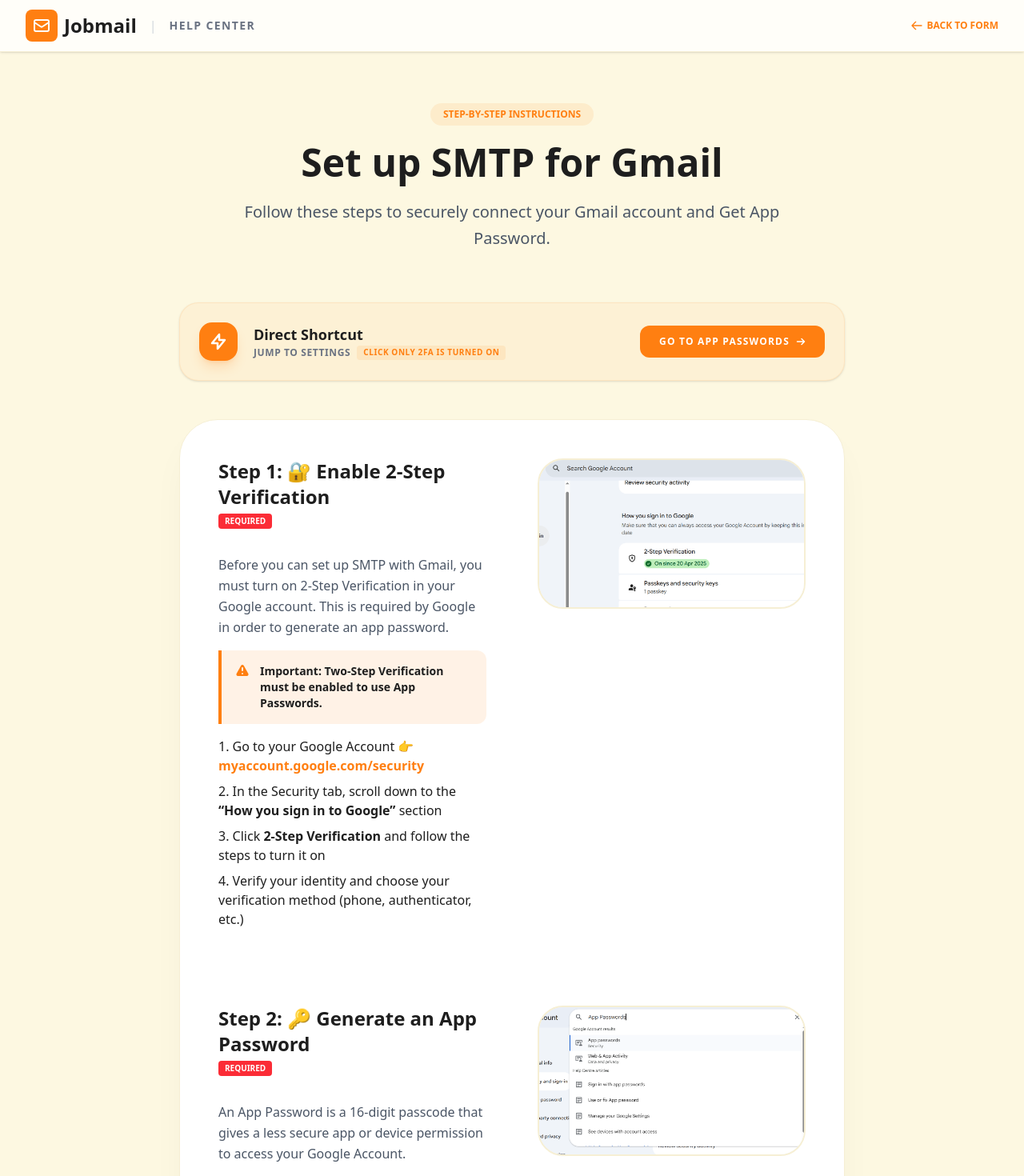
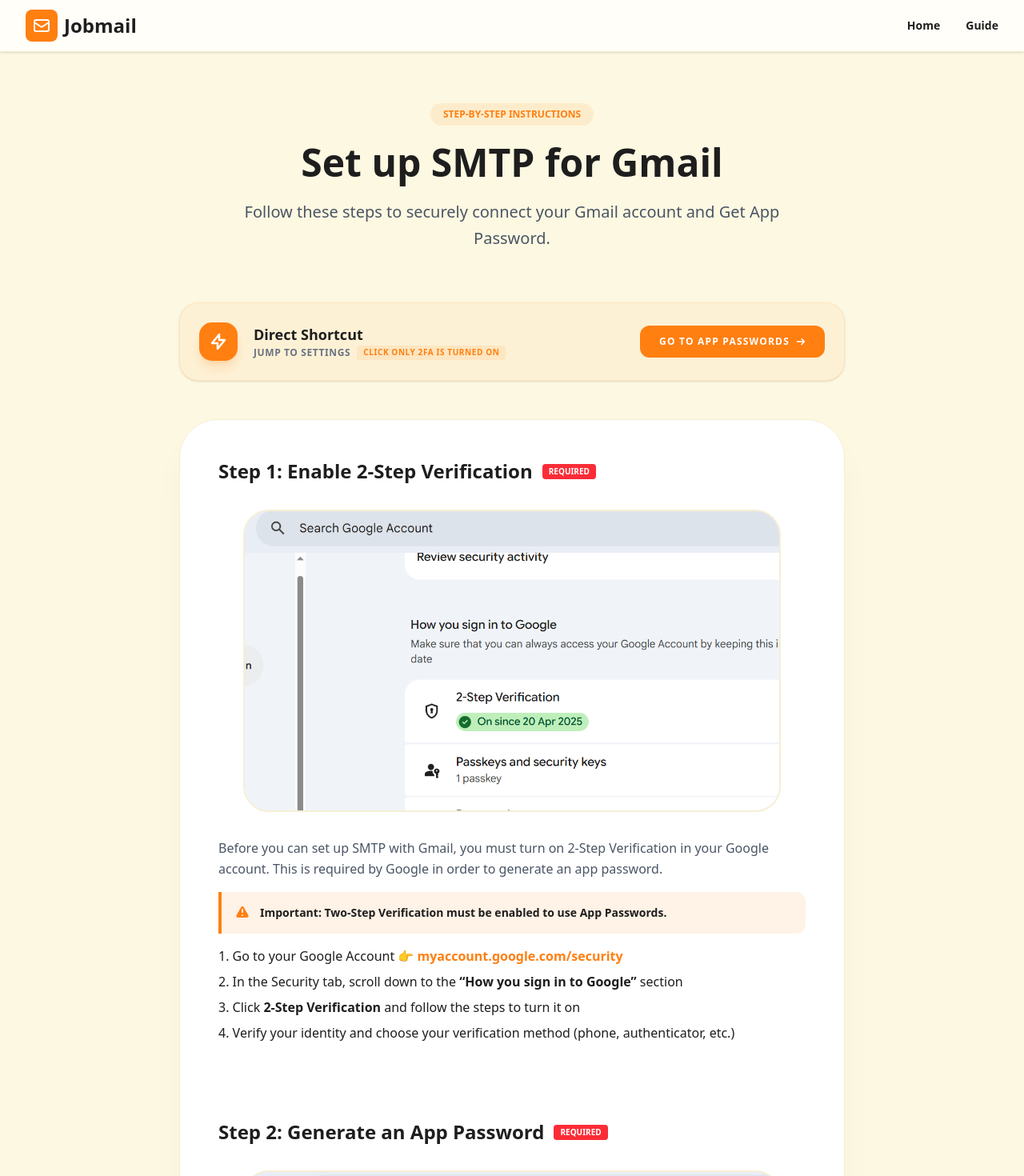
Before and after one commit to AbdurRahim-cmd/Jobmail-frontend, a Next.js app: page /guide in a window 1280 px wide. Shown: the top 1470 px of the page at 80% size. Built offline with nearby package versions, Linux system fonts and the light colour scheme.

Commit message:
UI Modification

```diff
--- a/src/app/form.js
+++ b/src/app/form.js
@@ -181,7 +181,7 @@
             htmlFor="commonResume"
             className="text-xs font-bold uppercase tracking-wider text-gray-400 ml-1"
           >
-            Common Resume
+            Resume
           </label>
           <input
             id="commonResume"
@@ -190,10 +190,10 @@
             {...register("commonResume")}
             className="block w-full rounded-2xl border-2 border-gray-100 bg-gray-50 px-4 py-2 text-xs font-medium transition-all focus:border-[#FF7F11] focus:bg-white focus:outline-none focus:ring-4 focus:ring-[#FF7F11]/10 file:mr-4 file:py-1.5 file:px-3 file:rounded-full file:border-0 file:text-xs file:font-bold file:bg-[#1E1E1E] file:text-white file:hover:bg-[#FF7F11]"
           />
-          <p className="text-[10px] text-gray-500 ml-1 font-medium">
+          {/* <p className="text-[10px] text-gray-500 ml-1 font-medium">
             This resume will be used for all companies by default. You can
             override it with a specific resume inside each company container.
-          </p>
+          </p> */}
         </div>
 
         {/* Company Containers */}
@@ -355,13 +355,13 @@
             </div>
           ))}
 
-          <div className="flex justify-end pt-2">
+          <div className="flex justify-center pt-2">
             <button
               type="button"
               onClick={() =>
                 appendCompany({ email: "", subject: "", message: "" })
               }
-              className="text-[10px] font-black text-[#FF7F11] uppercase tracking-tighter hover:underline"
+              className="flex items-center justify-center w-40 h-16 border-2 border-dashed border-[#FF7F11] rounded-2xl text-[11px] font-black text-[#FF7F11] uppercase tracking-widest bg-white hover:bg-[#FFF3E6] transition-colors"
             >
               + Add Company
             </button>
--- a/src/app/guide/page.js
+++ b/src/app/guide/page.js
@@ -2,6 +2,8 @@
 
 import Link from 'next/link';
 import { useState } from 'react';
+import MainNavbar from '../../components/MainNavbar';
+import MainFooter from '../../components/MainFooter';
 
 export default function GuidePage() {
     const [selectedImage, setSelectedImage] = useState(null);
@@ -9,7 +11,7 @@
     const steps = [
         {
             id: "step-1",
-            title: "Step 1: 🔐 Enable 2-Step Verification",
+            title: "Step 1: Enable 2-Step Verification",
             badge: "Required",
             description: (
                 <div className="space-y-4">
@@ -43,7 +45,7 @@
         },
         {
             id: "step-2",
-            title: "Step 2: 🔑 Generate an App Password",
+            title: "Step 2: Generate an App Password",
             badge: "Required",
             description: (
                 <div className="space-y-4">
@@ -62,7 +64,7 @@
         },
         {
             id: "step-3",
-            title: "Step 3: 📝 Name & Generate",
+            title: "Step 3: Name & Generate",
             badge: "",
             description: (
                 <div className="space-y-4">
@@ -80,7 +82,7 @@
         },
         {
             id: "step-4",
-            title: "Step 4: ✅ Copy Your Password",
+            title: "Step 4: Copy Your Password",
             badge: "Recomended",
             description: (
                 <div className="space-y-4">
@@ -93,7 +95,7 @@
                     </ol>
                     <div className="bg-amber-50 border-l-4 border-amber-400 p-4 rounded-r-xl">
                         <p className="text-sm text-amber-900 font-bold">
-                            📌 Note: Keep this password handy—you’ll need it for the form. This is NOT your regular Gmail password.
+                          Note: Keep this password handy—you’ll need it for the form. This is NOT your regular Gmail password.
                         </p>
                     </div>
                 </div>
@@ -105,29 +107,7 @@
 
     return (
         <div className="min-h-screen bg-[#FDF8E1] text-[#1E1E1E] font-sans">
-            {/* Navbar */}
-            <nav className="sticky top-0 z-40 w-full bg-white/80 backdrop-blur-md border-b border-[#F6EFD4] shadow-sm">
-                <div className="max-w-7xl mx-auto px-4 sm:px-6 lg:px-8">
-                    <div className="flex justify-between h-16 items-center">
-                        <div className="flex items-center gap-2">
-                            <Link href="/" className="flex items-center gap-2">
-                                <div className="bg-[#FF7F11] p-2 rounded-lg text-white">
-                                    <svg className="w-6 h-6" fill="none" stroke="currentColor" viewBox="0 0 24 24">
-                                        <path strokeLinecap="round" strokeLinejoin="round" strokeWidth="2" d="M3 8l7.89 5.26a2 2 0 002.22 0L21 8M5 19h14a2 2 0 002-2V7a2 2 0 00-2-2H5a2 2 0 00-2 2v10a2 2 0 002 2z" />
-                                    </svg>
-                                </div>
-                                <span className="text-2xl font-black text-[#1E1E1E]">Jobmail</span>
-                            </Link>
-                            <span className="text-gray-300 mx-2">|</span>
-                            <span className="text-sm font-bold text-gray-500 uppercase tracking-widest">Help Center</span>
-                        </div>
-                        <Link href="/" className="flex items-center text-[#FF7F11] hover:text-[#1E1E1E] font-black text-xs uppercase transition-colors">
-                            <svg className="w-4 h-4 mr-1" fill="none" stroke="currentColor" viewBox="0 0 24 24"><path strokeLinecap="round" strokeLinejoin="round" strokeWidth="2" d="M10 19l-7-7m0 0l7-7m-7 7h18" /></svg>
-                            Back to Form
-                        </Link>
-                    </div>
-                </div>
-            </nav>
+            <MainNavbar />
 
             <div className="max-w-4xl mx-auto py-16 px-4 sm:px-6 lg:px-8">
                 <header className="text-center mb-16">
@@ -170,28 +150,28 @@
 
                 <div className="bg-white shadow-2xl shadow-black/5 rounded-[3rem] overflow-hidden border border-[#F6EFD4]">
                     <div className="p-8 sm:p-12 space-y-24">
-                        {steps.map((step, index) => (
-                            <section key={step.id} className="relative">
-                                <div className="flex flex-col lg:flex-row gap-16 items-start">
-                                    <div className="flex-1 space-y-8">
-                                        <div className="flex items-center gap-4">
-                                            <div>
+                        {steps.map((step) => (
+                            <section key={step.id} className="relative space-y-8">
+                                {/* Step title and badge row */}
+                                <div className="flex items-center gap-3">
                                     <h2 className="text-2xl font-black text-[#1E1E1E]">{step.title}</h2>
                                     {step.badge && (
-                                                    <span className={`inline-block px-2 py-0.5 rounded mt-1 text-[10px] font-black uppercase ${step.badge === 'Required' ? 'bg-red-500 text-white' : 'bg-[#FF7F11] text-white'
-                                                        }`}>
+                                        <span
+                                            className={`inline-block px-2 py-0.5 rounded text-[10px] font-black uppercase ${
+                                                step.badge === 'Required'
+                                                    ? 'bg-red-500 text-white'
+                                                    : 'bg-[#FF7F11] text-white'
+                                            }`}
+                                        >
                                             {step.badge}
                                         </span>
                                     )}
                                 </div>
-                                        </div>
-                                        <div className="prose prose-slate max-w-none text-[#1E1E1E]">
-                                            {step.description}
-                                        </div>
-                                    </div>
-                                    <div className="flex-1 w-full">
+
+                                {/* Centered image */}
+                                <div className="flex justify-center">
                                     <div
-                                            className="relative aspect-video rounded-[2rem] overflow-hidden bg-gray-50 border-2 border-[#F6EFD4] flex items-center justify-center group hover:border-[#FF7F11] transition-all cursor-zoom-in shadow-inner"
+                                        className="relative aspect-video max-w-2xl w-full rounded-[2rem] overflow-hidden bg-gray-50 border-2 border-[#F6EFD4] flex items-center justify-center group hover:border-[#FF7F11] transition-all cursor-zoom-in shadow-inner"
                                         onClick={() => setSelectedImage(step.image)}
                                     >
                                         <img
@@ -200,10 +180,16 @@
                                             className="w-full h-full object-cover group-hover:scale-105 transition-transform duration-500"
                                         />
                                         <div className="absolute inset-0 bg-black/0 group-hover:bg-[#1E1E1E]/5 transition-colors flex items-center justify-center opacity-0 group-hover:opacity-100">
-                                                <div className="bg-white/90 text-[#1E1E1E] px-4 py-2 rounded-xl text-[10px] font-black uppercase shadow-xl tracking-widest">Click to enlarge</div>
+                                            <div className="bg-white/90 text-[#1E1E1E] px-4 py-2 rounded-xl text-[10px] font-black uppercase shadow-xl tracking-widest">
+                                                Click to enlarge
                                             </div>
                                         </div>
                                     </div>
+                                </div>
+
+                                {/* Step details */}
+                                <div className="prose prose-slate max-w-none text-[#1E1E1E]">
+                                    {step.description}
                                 </div>
                             </section>
                         ))}
@@ -249,6 +235,7 @@
                     </div>
                 </div>
             )}
+            <MainFooter />
         </div>
     );
 }
--- a/src/app/page.js
+++ b/src/app/page.js
@@ -1,30 +1,13 @@
 'use client';
 
 import SimpleForm from './form';
-import Link from 'next/link';
+import MainNavbar from '../components/MainNavbar';
+import MainFooter from '../components/MainFooter';
 
 export default function Home() {
   return (
     <div className="min-h-screen bg-[#FDF8E1] text-[#1E1E1E] font-sans">
-      {/* Navbar */}
-      <nav className="sticky top-0 z-40 w-full bg-white/80 backdrop-blur-md border-b border-[#F6EFD4] shadow-sm">
-        <div className="max-w-7xl mx-auto px-4 sm:px-6 lg:px-8">
-          <div className="flex justify-between h-16 items-center">
-            <div className="flex items-center gap-2">
-              <div className="bg-[#FF7F11] p-2 rounded-lg text-white">
-                <svg className="w-6 h-6" fill="none" stroke="currentColor" viewBox="0 0 24 24">
-                  <path strokeLinecap="round" strokeLinejoin="round" strokeWidth="2" d="M3 8l7.89 5.26a2 2 0 002.22 0L21 8M5 19h14a2 2 0 002-2V7a2 2 0 00-2-2H5a2 2 0 00-2 2v10a2 2 0 002 2z" />
-                </svg>
-              </div>
-              <span className="text-2xl font-black text-[#1E1E1E]">Jobmail</span>
-            </div>
-            <div className="hidden md:flex items-center gap-8">
-              <Link href="/" className="text-sm font-semibold hover:text-[#FF7F11] transition-colors">Home</Link>
-              <Link href="/guide" className="text-sm font-semibold hover:text-[#FF7F11] transition-colors">Guide</Link>
-            </div>
-          </div>
-        </div>
-      </nav>
+      <MainNavbar />
 
       <main>
         {/* Hero Section */}
@@ -57,7 +40,6 @@
                   <div className="w-3 h-3 rounded-full bg-amber-500/50"></div>
                   <div className="w-3 h-3 rounded-full bg-emerald-500/50"></div>
                 </div>
-                <span className="text-white/40 text-xs font-mono uppercase">Jobmail Cloud Messenger</span>
               </div>
               <div className="p-2">
                 <SimpleForm />
@@ -67,27 +49,7 @@
         </section>
       </main>
 
-      {/* Footer */}
-      <footer className="bg-[#1E1E1E] text-white py-12 px-4">
-        <div className="max-w-7xl mx-auto flex flex-col md:flex-row justify-between items-center gap-8">
-          <div className="flex items-center gap-2">
-            <div className="bg-[#FF7F11] p-1.5 rounded-lg text-white">
-              <svg className="w-5 h-5" fill="none" stroke="currentColor" viewBox="0 0 24 24">
-                <path strokeLinecap="round" strokeLinejoin="round" strokeWidth="2" d="M3 8l7.89 5.26a2 2 0 002.22 0L21 8M5 19h14a2 2 0 002-2V7a2 2 0 00-2-2H5a2 2 0 00-2 2v10a2 2 0 002 2z" />
-              </svg>
-            </div>
-            <span className="text-xl font-black">Jobmail</span>
-          </div>
-          <div className="flex items-center gap-6 text-sm text-gray-400">
-            <Link href="/guide" className="hover:text-[#FF7F11] transition-colors">Documentation</Link>
-            <a href="#" className="hover:text-[#FF7F11] transition-colors">Privacy Policy</a>
-            <a href="#" className="hover:text-[#FF7F11] transition-colors">Terms of Service</a>
-          </div>
-          <p className="text-xs text-gray-500">
-            © 2026 Jobmail Space. All rights reserved.
-          </p>
-        </div>
-      </footer>
+      <MainFooter />
     </div>
   );
 }
--- /dev/null
+++ b/src/components/MainFooter.js
@@ -0,0 +1,37 @@
+'use client';
+
+import Link from 'next/link';
+
+export default function MainFooter() {
+  return (
+    <footer className="bg-[#1E1E1E] text-white py-12 px-4">
+      <div className="max-w-7xl mx-auto flex flex-col md:flex-row justify-between items-center gap-8">
+        <div className="flex items-center gap-2">
+          <div className="bg-[#FF7F11] p-1.5 rounded-lg text-white">
+            <svg className="w-5 h-5" fill="none" stroke="currentColor" viewBox="0 0 24 24">
+              <path
+                strokeLinecap="round"
+                strokeLinejoin="round"
+                strokeWidth="2"
+                d="M3 8l7.89 5.26a2 2 0 002.22 0L21 8M5 19h14a2 2 0 002-2V7a2 2 0 00-2-2H5a2 2 0 00-2 2v10a2 2 0 002 2z"
+              />
+            </svg>
+          </div>
+          <span className="text-xl font-black">Jobmail</span>
+        </div>
+        <div className="flex items-center gap-6 text-sm text-gray-400">
+          <Link href="/guide" className="hover:text-[#FF7F11] transition-colors">
+            Documentation
+          </Link>
+          <a href="#" className="hover:text-[#FF7F11] transition-colors">
+            Privacy Policy
+          </a>
+          <a href="#" className="hover:text-[#FF7F11] transition-colors">
+            Terms of Service
+          </a>
+        </div>
+        <p className="text-xs text-gray-500">© 2026 Jobmail Space. All rights reserved.</p>
+      </div>
+    </footer>
+  );
+}
--- /dev/null
+++ b/src/components/MainNavbar.js
@@ -0,0 +1,35 @@
+'use client';
+
+import Link from 'next/link';
+
+export default function MainNavbar() {
+  return (
+    <nav className="sticky top-0 z-40 w-full bg-white/80 backdrop-blur-md border-b border-[#F6EFD4] shadow-sm">
+      <div className="max-w-7xl mx-auto px-4 sm:px-6 lg:px-8">
+        <div className="flex justify-between h-16 items-center">
+          <div className="flex items-center gap-2">
+            <div className="bg-[#FF7F11] p-2 rounded-lg text-white">
+              <svg className="w-6 h-6" fill="none" stroke="currentColor" viewBox="0 0 24 24">
+                <path
+                  strokeLinecap="round"
+                  strokeLinejoin="round"
+                  strokeWidth="2"
+                  d="M3 8l7.89 5.26a2 2 0 002.22 0L21 8M5 19h14a2 2 0 002-2V7a2 2 0 00-2-2H5a2 2 0 00-2 2v10a2 2 0 002 2z"
+                />
+              </svg>
+            </div>
+            <span className="text-2xl font-black text-[#1E1E1E]">Jobmail</span>
+          </div>
+          <div className="hidden md:flex items-center gap-8">
+            <Link href="/" className="text-sm font-semibold hover:text-[#FF7F11] transition-colors">
+              Home
+            </Link>
+            <Link href="/guide" className="text-sm font-semibold hover:text-[#FF7F11] transition-colors">
+              Guide
+            </Link>
+          </div>
+        </div>
+      </div>
+    </nav>
+  );
+}
```
Lines whose indentation alone changed are shown as unchanged.
